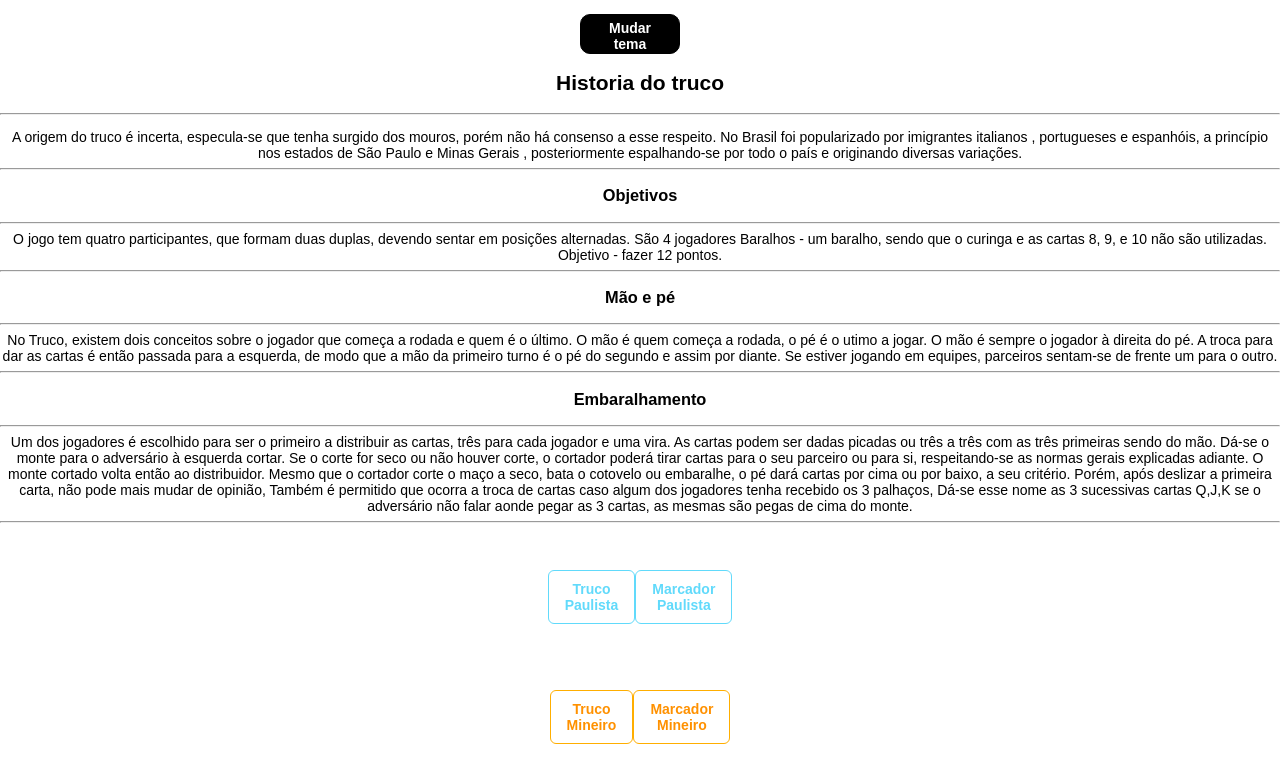
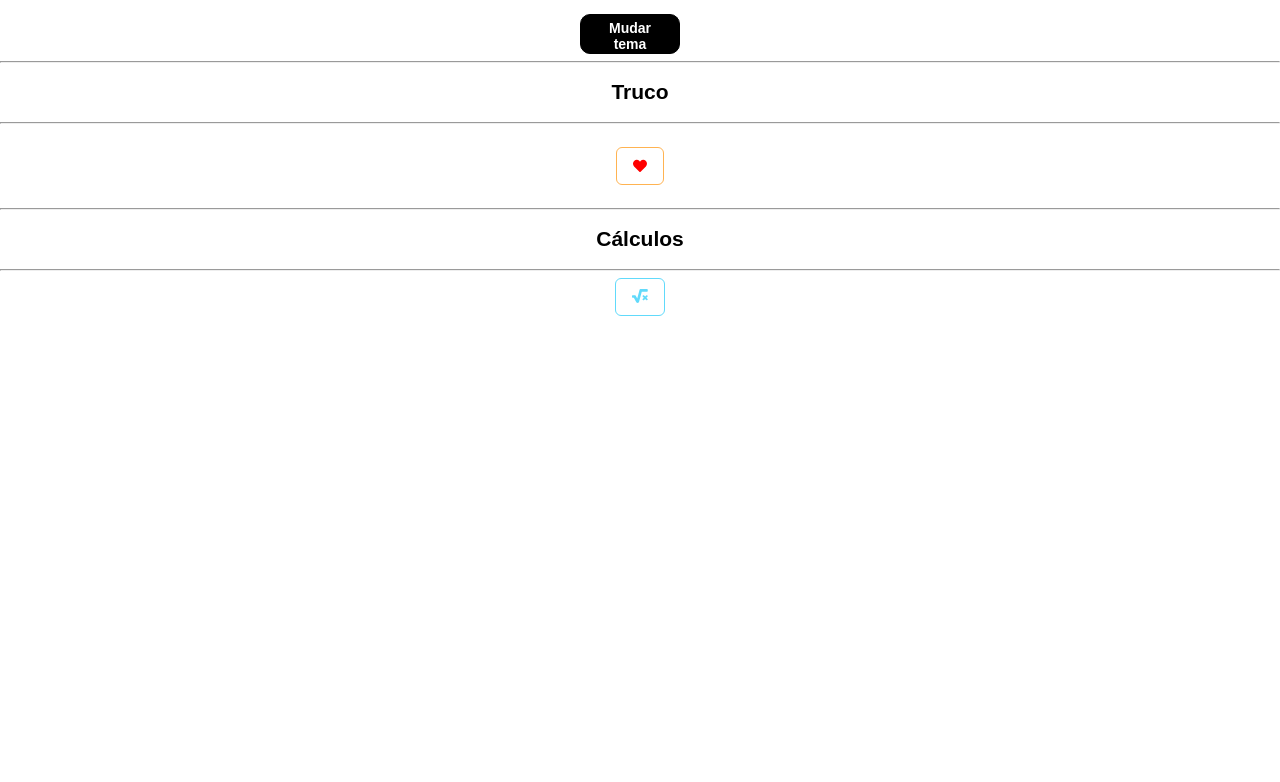
Before and after one commit to Guss-droid/truco, a React (Create React App) app: page / in a window 1280 px wide. Shown: the top 782 px of the page. Built offline with nearby package versions, Linux system fonts and the light colour scheme.

Commit message:
Nova função

```diff
--- a/package.json
+++ b/package.json
@@ -3,11 +3,16 @@
   "version": "0.1.0",
   "private": true,
   "dependencies": {
+    "@fortawesome/fontawesome-svg-core": "^1.2.34",
+    "@fortawesome/free-solid-svg-icons": "^5.15.2",
+    "@fortawesome/react-fontawesome": "^0.1.14",
     "@testing-library/jest-dom": "^5.11.9",
     "@testing-library/react": "^11.2.5",
     "@testing-library/user-event": "^12.7.3",
+    "font-awesome": "^4.7.0",
     "react": "^17.0.1",
     "react-dom": "^17.0.1",
+    "react-fontawesome": "^1.7.1",
     "react-router-dom": "^5.2.0",
     "react-scripts": "4.0.3",
     "styled-components": "^5.2.1",
--- a/src/Routes.js
+++ b/src/Routes.js
@@ -6,12 +6,16 @@ import Paulista from './pages/Paulista';
 import Mineiro from './pages/Mineiro';
 import MarcadorP from './pages/MarcadorP';
 import MarcadorM from './pages/MarcadorM';
+import Initial from './pages/Inicial';
+import Calculadora from './pages/Calculadora';
 
 export default function Routes(){
   return(
       <BrowserRouter>
       <Switch>
-        <Route exact path="/" component={Main} />
+        <Route path="/Calculo" component={Calculadora} />
+        <Route exact path="/" component={Initial} />
+        <Route path="/Historia" component={Main} />
         <Route path="/Paulista" component={Paulista} />
         <Route path="/Mineiro" component={Mineiro} />
         <Route path="/Marcador-Paulista" component={MarcadorP} />
--- /dev/null
+++ b/src/pages/Calculadora/index.js
@@ -0,0 +1,53 @@
+import React, { Fragment, useState, useEffect } from 'react';
+import styled, { ThemeProvider } from 'styled-components';
+import { darkTheme, lightTheme } from '../../Temas/theme';
+import GlobalTheme from '../../Temas/globals';
+
+export default function Calculadora() {
+
+    const [theme, setTheme] = useState('light')
+
+    useEffect(() => {
+        const localTheme = localStorage.getItem("theme");
+        localTheme && setTheme(localTheme)
+    }, [])
+
+    const Container = styled.div`
+    align-items: center;
+  `;
+
+    const Title = styled.p`
+    font-size: 14px;
+  `;
+
+
+    const [a, setA] = useState(0)
+
+    const [b, setB] = useState(0)
+
+    const [c, setC] = useState(0)
+
+    const [message, setMessage] = useState()
+
+    return (
+        <ThemeProvider theme={theme === "light" ? lightTheme : darkTheme}>
+            <Fragment>
+                <GlobalTheme />
+                <Container>
+                    <Title>
+                        <div>
+                           <button >Calcular</button>
+                           <div>
+                                {message && (
+                                    <div>
+                                        <h2>{message}</h2>
+                                    </div>
+                                )}
+                            </div>
+                        </div>
+                    </Title>
+                </Container>
+            </Fragment>
+        </ThemeProvider>
+    )
+}
--- /dev/null
+++ b/src/pages/Inicial/index.js
@@ -0,0 +1,86 @@
+import React, { Fragment, useState, useEffect } from 'react';
+import styled, { ThemeProvider } from 'styled-components';
+import { darkTheme, lightTheme } from '../../Temas/theme';
+import GlobalTheme from '../../Temas/globals';
+import { FontAwesomeIcon } from '@fortawesome/react-fontawesome'
+import { fas } from '@fortawesome/free-solid-svg-icons'
+import { library } from '@fortawesome/fontawesome-svg-core';
+import '../Layouts/inicial.css'
+library.add(fas)
+
+export default function Initial() {
+
+    const [theme, setTheme] = useState('light')
+
+    const trocaTema = () => {
+        if (theme === 'light') {
+            localStorage.setItem("theme", "dark")
+            setTheme("dark")
+        } else {
+            localStorage.setItem("theme", "light")
+            setTheme("light")
+        }
+    }
+
+    useEffect(() => {
+        const localTheme = localStorage.getItem("theme");
+        localTheme && setTheme(localTheme)
+    }, [])
+
+    const Container = styled.div`
+    align-items: center;
+  `;
+
+    const Title = styled.p`
+    font-size: 14px;
+  `;
+
+    const ButtonChange = styled.button`
+    width: 100px;
+    height: 40px;
+    margin-right: 20px;
+    border-radius: 10px;
+  `;
+
+    function toContas() {
+        window.location.href = "/Calculo"
+    }
+
+    function toTruco() {
+        window.location.href = "/Historia"
+    }
+
+    return (
+        <ThemeProvider theme={theme === "light" ? lightTheme : darkTheme}>
+            <Fragment>
+                <GlobalTheme />
+                <Container>
+                    <Title>
+                        <div className="App">
+                            <ButtonChange className="btn-mudou" onClick={trocaTema}>Mudar tema</ButtonChange>
+                            <br />
+                            <hr />
+                            <section >
+                                <h2>Truco</h2>
+                                <hr />
+                                <br />
+                                <button className="btn-IrTruco" onClick={toTruco}>
+                                    <FontAwesomeIcon icon="heart" />
+                                </button>
+                            </section>
+                            <br />
+                            <hr />
+                            <section>
+                                <h2>Cálculos</h2>
+                                <hr />
+                                <button className="btn-IrCalculos" onClick={toContas}>
+                                    <FontAwesomeIcon icon="square-root-alt" />
+                                </button>
+                            </section>
+                        </div>
+                    </Title>
+                </Container>
+            </Fragment>
+        </ThemeProvider>
+    )
+}
--- /dev/null
+++ b/src/pages/Layouts/inicial.css
@@ -0,0 +1,31 @@
+  .btn-IrTruco {
+    padding: 10px 16px;
+    font-size: 14px;
+    background-color: transparent;
+    border: 1px solid #ffb351;
+    border-radius: 6px;
+    color: #ff0000;
+    font-weight: bold;
+    transition: ease-in 0.3s;
+  }
+  .btn-IrTruco:hover {
+    background-color: #63d9fa;
+    color: rgb(255, 0, 0);
+    cursor: pointer;
+  }
+
+  .btn-IrCalculos {
+    padding: 10px 16px;
+    font-size: 14px;
+    background-color: transparent;
+    border: 1px solid #61dafb;
+    border-radius: 6px;
+    color: #61dafb;
+    font-weight: bold;
+    transition: ease-in 0.3s;
+  }
+  .btn-IrCalculos:hover {
+    background-color: #000000;
+    color: rgb(0, 238, 255);
+    cursor: pointer;
+  }
--- a/src/pages/Main/index.js
+++ b/src/pages/Main/index.js
@@ -52,6 +52,10 @@ export default function Main() {
 
     function marcadorMinPts() {
         window.location.href = "/Marcador-Mineiro"
+    }
+
+    function main() {
+        window.location.href = "/"
     }
 
     return (
@@ -121,6 +125,9 @@ export default function Main() {
                               <br /> Mineiro
                                </button>
                             </section>
+                            <section>
+                                <button onClick={main}>Ir para a seção</button>
+                            </section>
                         </div>
                     </Title>
                 </Container>
--- a/src/pages/MarcadorM/index.js
+++ b/src/pages/MarcadorM/index.js
@@ -265,7 +265,7 @@ export default function MarcadorP() {
     }
 
     function toMain() {
-        window.location.href = "/"
+        window.location.href = "/Historia"
         localStorage.removeItem("truco")
         localStorage.removeItem("seis")
         localStorage.removeItem("nove")
--- a/src/pages/MarcadorP/index.js
+++ b/src/pages/MarcadorP/index.js
@@ -273,7 +273,7 @@ export default function MarcadorP() {
     }
 
     function toMain() {
-        window.location.href = "/"
+        window.location.href = "/Historia"
         localStorage.removeItem("truco")
         localStorage.removeItem("seis")
         localStorage.removeItem("nove")
@@ -347,7 +347,7 @@ export default function MarcadorP() {
                             <div>
                                 {message && (
                                     <div>
-                                        <h1>{message}</h1>
+                                        <h2>{message}</h2>
                                     </div>
                                 )}
                             </div>
--- a/src/pages/Mineiro/index.js
+++ b/src/pages/Mineiro/index.js
@@ -43,7 +43,7 @@ export default function Mineiro() {
     }
 
     function toMain() {
-        window.location.href = "/"
+        window.location.href = "/Historia"
     }
 
     return (
--- a/src/pages/Paulista/index.js
+++ b/src/pages/Paulista/index.js
@@ -43,7 +43,7 @@ export default function Paulista () {
     }
 
     function toMain() {
-        window.location.href = "/"
+        window.location.href = "/Historia"
     }
 
     return (
```
Also changed, not shown: 1 other file (tests, documents, lock files or other folders).
